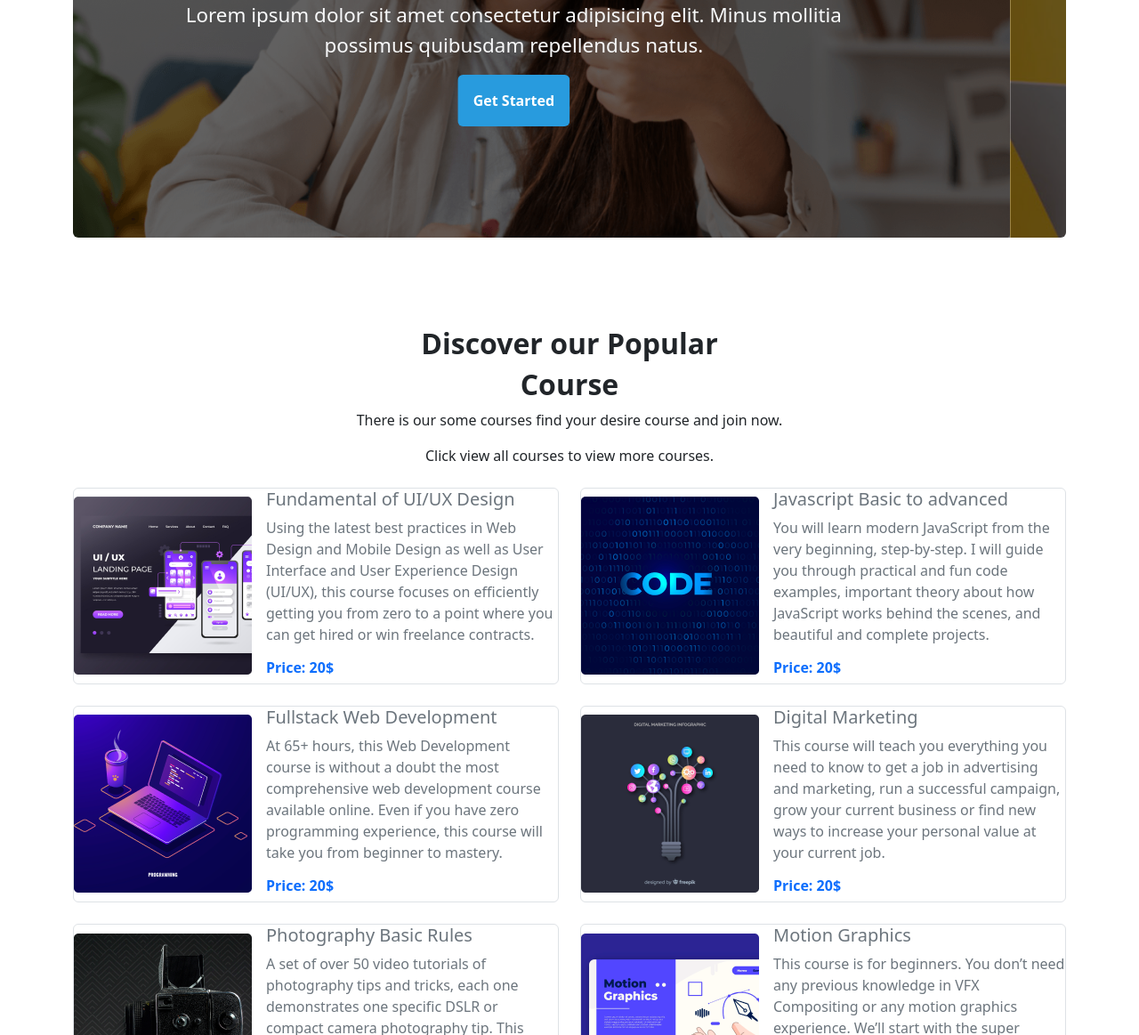
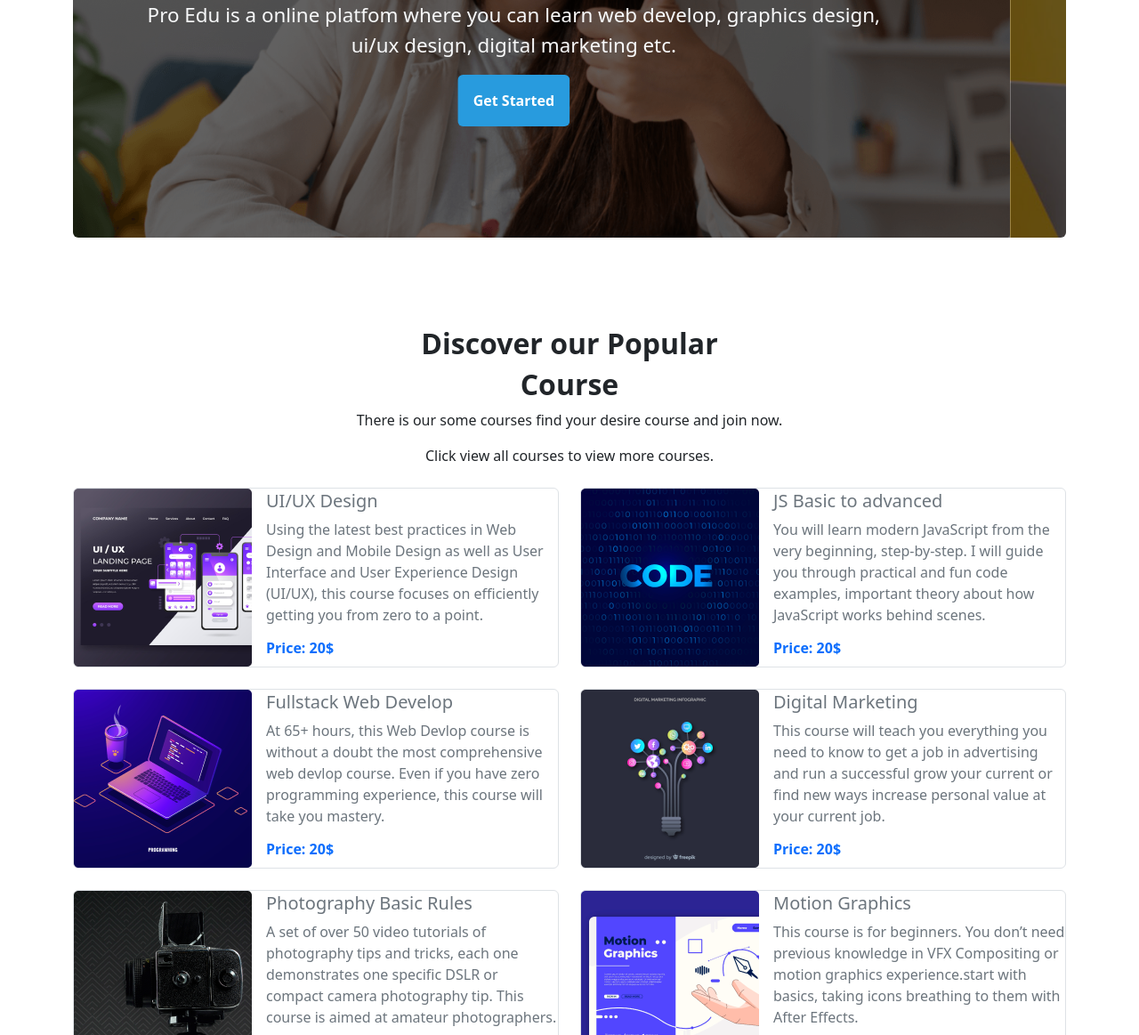
Before and after one commit to amitdatta007/pro-edu, a plain HTML site: page index.html in a window 1280 px wide. Shown: the part 417-1580 px from the top of the page at 89% size. Drawn offline with nearby package versions, Linux system fonts and the light colour scheme.

Commit message:
Assignment complete

```diff
--- a/css/style.css
+++ b/css/style.css
@@ -28,7 +28,6 @@
     color: #fff;
 }
 .more-btn:hover{
-    background-color: #fff;
     color: #289BDE;
 }
 .explore-area{
@@ -72,7 +71,7 @@
 @media screen and (min-width:576px)  and (max-width:768px){
     .banner-title{
         font-size: 2.4rem;
-        font-weight: 500;
+        font-weight: 600;
     }
     .banner-info{
         font-size: 1rem;
--- a/index.html
+++ b/index.html
@@ -47,7 +47,7 @@
                     <div class="caro-inner d-flex flex-column align-items-center justify-content-center text-light ">
                         <div class="w-75 d-flex flex-column align-items-center text-center">
                             <h1 class="banner-title">Get Start Digital Learning</h1>
-                            <p class="banner-info">Lorem ipsum dolor sit amet consectetur adipisicing elit. Minus mollitia possimus quibusdam repellendus natus.</p>
+                            <p class="banner-info">Pro Edu is a online platfom where you can learn web develop, graphics design, ui/ux design, digital marketing etc.</p>
                             <button class="btn banner-btn p-2 p-md-3 p-lg-3 fw-bold">Get Started</button>
                         </div>
                     </div>
@@ -57,7 +57,7 @@
                     <div class="caro-inner d-flex flex-column align-items-center justify-content-center text-light ">
                         <div class="w-75 d-flex flex-column align-items-center text-center">
                             <h1 class="banner-title">Get Start Digital Learning</h1>
-                            <p class="banner-info">Lorem ipsum dolor sit amet consectetur adipisicing elit. Minus mollitia possimus quibusdam repellendus natus.</p>
+                            <p class="banner-info">Pro Edu is a online platfom where you can learn web develop, graphics design, ui/ux design, digital marketing etc.</p>
                             <button class="btn banner-btn p-2 p-md-3 p-lg-3 fw-bold">Get Started</button>
                         </div>
                     </div>
@@ -67,7 +67,7 @@
                     <div class="caro-inner d-flex flex-column align-items-center justify-content-center text-light ">
                         <div class="w-75 d-flex flex-column align-items-center text-center">
                             <h1 class="banner-title">Get Start Digital Learning</h1>
-                            <p class="banner-info">Lorem ipsum dolor sit amet consectetur adipisicing elit. Minus mollitia possimus quibusdam repellendus natus.</p>
+                            <p class="banner-info">Pro Edu is a online platfom where you can learn web develop, graphics design, ui/ux design, digital marketing etc.</p>
                             <button class="btn banner-btn p-2 p-md-3 p-lg-3 fw-bold">Get Started</button>
                         </div>
                     </div>
@@ -105,8 +105,8 @@
                         <div class="border rounded d-flex flex-column align-items-center flex-sm-row  gap-3">
                             <img class="w-100" src="./images/course/course-1.png" alt="">
                             <div class="d-flex flex-column p-4 p-sm-0 justify-content-center">
-                                <h5 class="text-secondary">Fundamental of UI/UX Design</h5>
-                                <p class="text-secondary">Using the latest best practices in Web Design and Mobile Design as well as User Interface and User Experience Design (UI/UX), this course focuses on efficiently getting you from zero to a point where you can get hired or win freelance contracts.</p>
+                                <h5 class="text-secondary">UI/UX Design</h5>
+                                <p class="text-secondary">Using the latest best practices in Web Design and Mobile Design as well as User Interface and User Experience Design (UI/UX), this course focuses on efficiently getting you from zero to a point.</p>
                                 <h6 class="text-primary fw-bold">Price: 20$</h6>
                             </div>
                         </div>
@@ -116,8 +116,8 @@
                             <img class="w-100" src="./images/course/course-2.png" alt="">
                             <div class="d-flex flex-column p-4 p-sm-0 justify-content-center">
                                 <h5 class="text-secondary">
-                                    Javascript Basic to advanced</h5>
-                                <p class="text-secondary">You will learn modern JavaScript from the very beginning, step-by-step. I will guide you through practical and fun code examples, important theory about how JavaScript works behind the scenes, and beautiful and complete projects.</p>
+                                    JS Basic to advanced</h5>
+                                <p class="text-secondary">You will learn modern JavaScript from the very beginning, step-by-step. I will guide you through practical and fun code examples, important theory about how JavaScript works behind scenes.</p>
                                 <h6 class="text-primary fw-bold">Price: 20$</h6>
                             </div>
                         </div>
@@ -126,8 +126,8 @@
                         <div class="border rounded d-flex flex-column align-items-center flex-sm-row  gap-3">
                             <img class="w-100" src="./images/course/course-3.png" alt="">
                             <div class="d-flex flex-column p-4 p-sm-0 justify-content-center">
-                                <h5 class="text-secondary">Fullstack Web Development</h5>
-                                <p class="text-secondary">At 65+ hours, this Web Development course is without a doubt the most comprehensive web development course available online. Even if you have zero programming experience, this course will take you from beginner to mastery.</p>
+                                <h5 class="text-secondary">Fullstack Web Develop</h5>
+                                <p class="text-secondary">At 65+ hours, this Web Devlop course is without a doubt the most comprehensive web devlop course. Even if you have zero programming experience, this course will take you  mastery.</p>
                                 <h6 class="text-primary fw-bold">Price: 20$</h6>
                             </div>
                         </div>
@@ -137,7 +137,7 @@
                             <img class="w-100" src="./images/course/course-4.png" alt="">
                             <div class="d-flex flex-column p-4 p-sm-0 justify-content-center">
                                 <h5 class="text-secondary">Digital Marketing</h5>
-                                <p class="text-secondary">This course will teach you everything you need to know to get a job in advertising and marketing, run a successful campaign, grow your current business or find new ways to increase your personal value at your current job.</p>
+                                <p class="text-secondary">This course will teach you everything you need to know to get a job in advertising and  run a successful grow your current or find new ways increase personal value at your current job.</p>
                                 <h6 class="text-primary fw-bold">Price: 20$</h6>
                             </div>
                         </div>
@@ -147,7 +147,7 @@
                             <img class="w-100" src="./images/course/course-5.png" alt="">
                             <div class="d-flex flex-column p-4 p-sm-0 justify-content-center">
                                 <h5 class="text-secondary">Photography Basic Rules</h5>
-                                <p class="text-secondary">A set of over 50 video tutorials of photography tips and tricks, each one demonstrates one specific DSLR or compact camera photography tip. This course is aimed at amateur photographers from beginners through to enthusiasts.</p>
+                                <p class="text-secondary">A set of over 50 video tutorials of photography tips and tricks, each one demonstrates one specific DSLR or compact camera photography tip. This course is aimed at amateur photographers.</p>
                                 <h6 class="text-primary fw-bold">Price: 20$</h6>
                             </div>
                         </div>
@@ -158,7 +158,7 @@
                             <div class="d-flex flex-column p-4 p-sm-0 justify-content-center">
                                 <h5 class="text-secondary">
                                     Motion Graphics</h5>
-                                <p class="text-secondary">This course is for beginners. You don’t need any previous knowledge in VFX Compositing or any motion graphics experience. We’ll start with the super basics, taking simple icons breathing life into to them with After Effects.</p>
+                                <p class="text-secondary">This course is for beginners. You don’t need previous knowledge in VFX Compositing or  motion graphics experience.start with basics, taking icons breathing to them with After Effects.</p>
                                 <h6 class="text-primary fw-bold">Price: 20$</h6>
                             </div>
                         </div>
```
